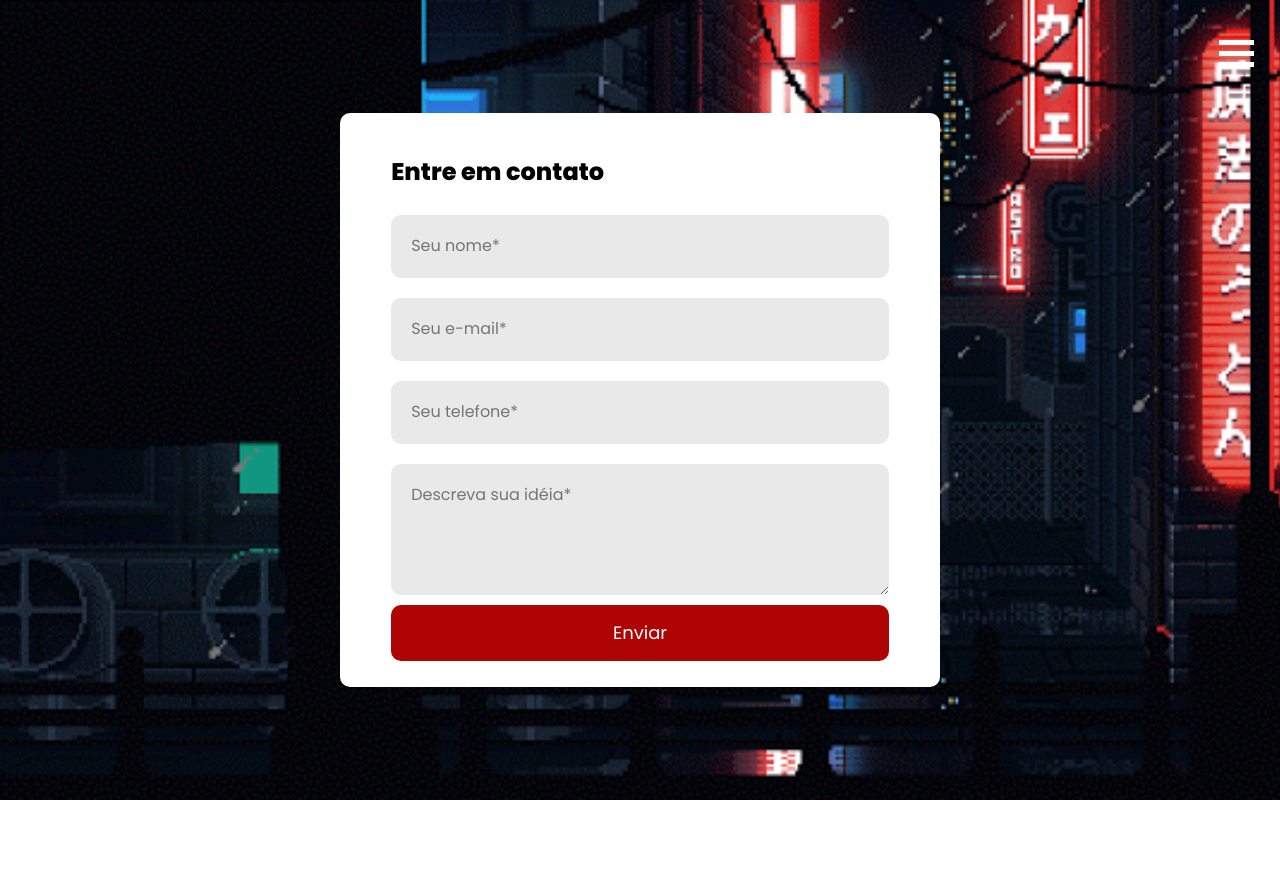
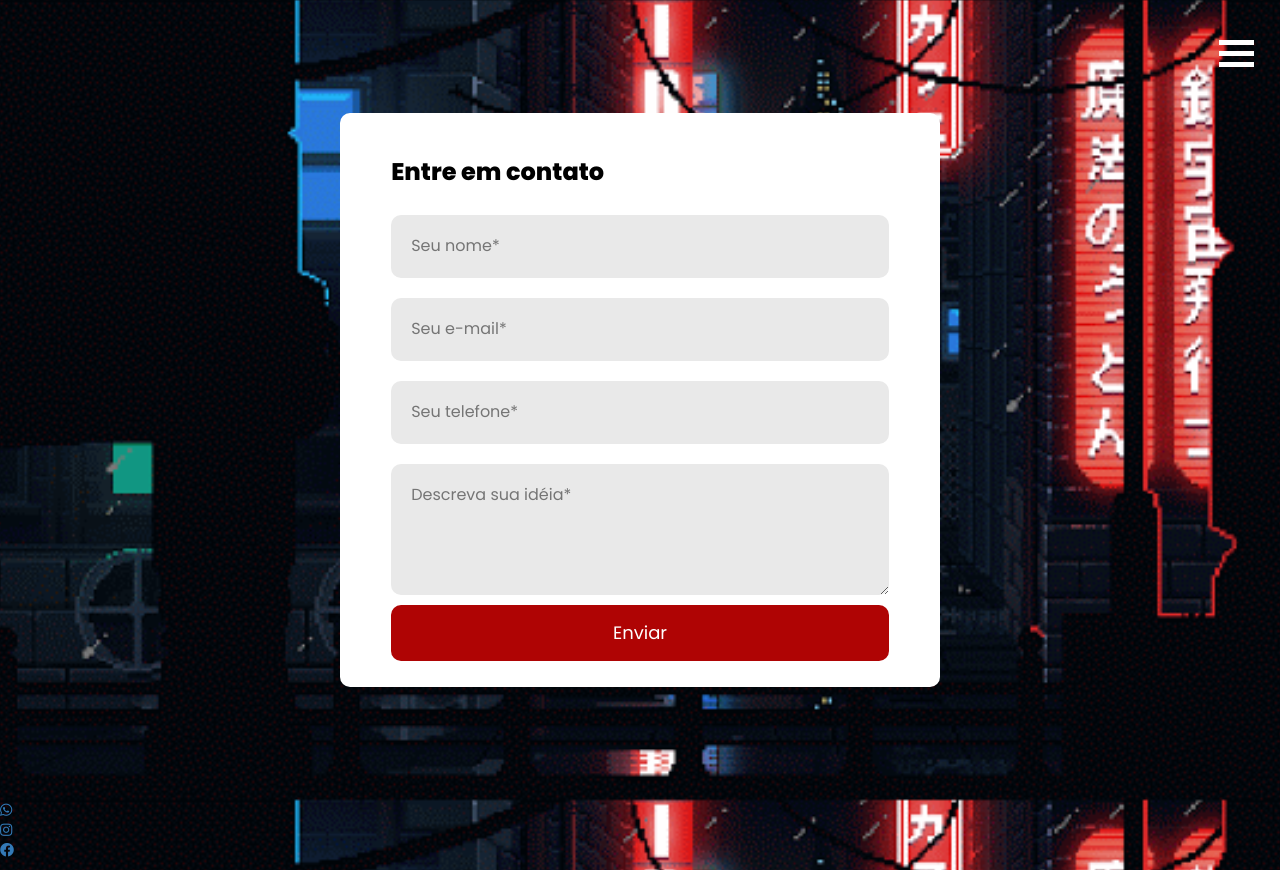
Before and after one commit to LIGHTCLYDE/VLP, a plain HTML site: page contact.html in a window 1280 px wide. Before the commit the page ends 800 px from the top, so only its background shows below. Drawn offline with nearby package versions, Linux system fonts and the light colour scheme; a web font is replaced by a local one.

Commit message:
Add files via upload

```diff
--- a/assets/CSS/contact.css
+++ b/assets/CSS/contact.css
@@ -44,3 +44,9 @@ form button {
     cursor: pointer;
     border-radius: 10px;
 }
+
+
+.social-icons {
+    position: relative;
+    justify-content: center;
+}
--- a/assets/script/contact.js
+++ b/assets/script/contact.js
@@ -1,9 +1,12 @@
 function sendEmail() {
     Email.send({
-        SecureToken : "716b0632-bae7-49e5-97bd-d2cdc5d4e862",
+
+        Host : "smtp.elasticemail.com",
+        Username : "volpitattoo@gmail.com",
+        Password : "vbhzduqegsrhutpz",
         To : 'volpitattoo@gmail.com',
         From : document.getElementById("email").value,
-        Subject : "Novo E-mail de contato recebido ",
+        Subject : "Novo E-mail de contato recebido",
         Body : "Name: " + document.getElementById("name").value
             + "<br> Email: " + document.getElementById("email").value
             + "<br> Telefone: " + document.getElementById("phone").value
--- a/contact.html
+++ b/contact.html
@@ -45,6 +45,23 @@
 </div>
 
 
+<div>
+    <ul class="social-icons">
+        <li>
+            <a href=""><i class="fab fa-whatsapp"></i></a>
+        </li>
+
+        <li>
+            <a href=""><i class="fab fa-instagram"></i></a>
+        </li>
+
+        <li>
+            <a href=""><i class="fab fa-facebook"></i></a>
+        </li>
+    </ul>
+</div>
+
+
 <script src='https://cdnjs.cloudflare.com/ajax/libs/jquery/3.2.1/jquery.min.js'></script>
 <script src='//cdnjs.cloudflare.com/ajax/libs/wow/0.1.12/wow.min.js'></script>
 <script src="assets/script/contact.js"></script>
```
Also changed, not shown: index.html (+6 -1 lines).
